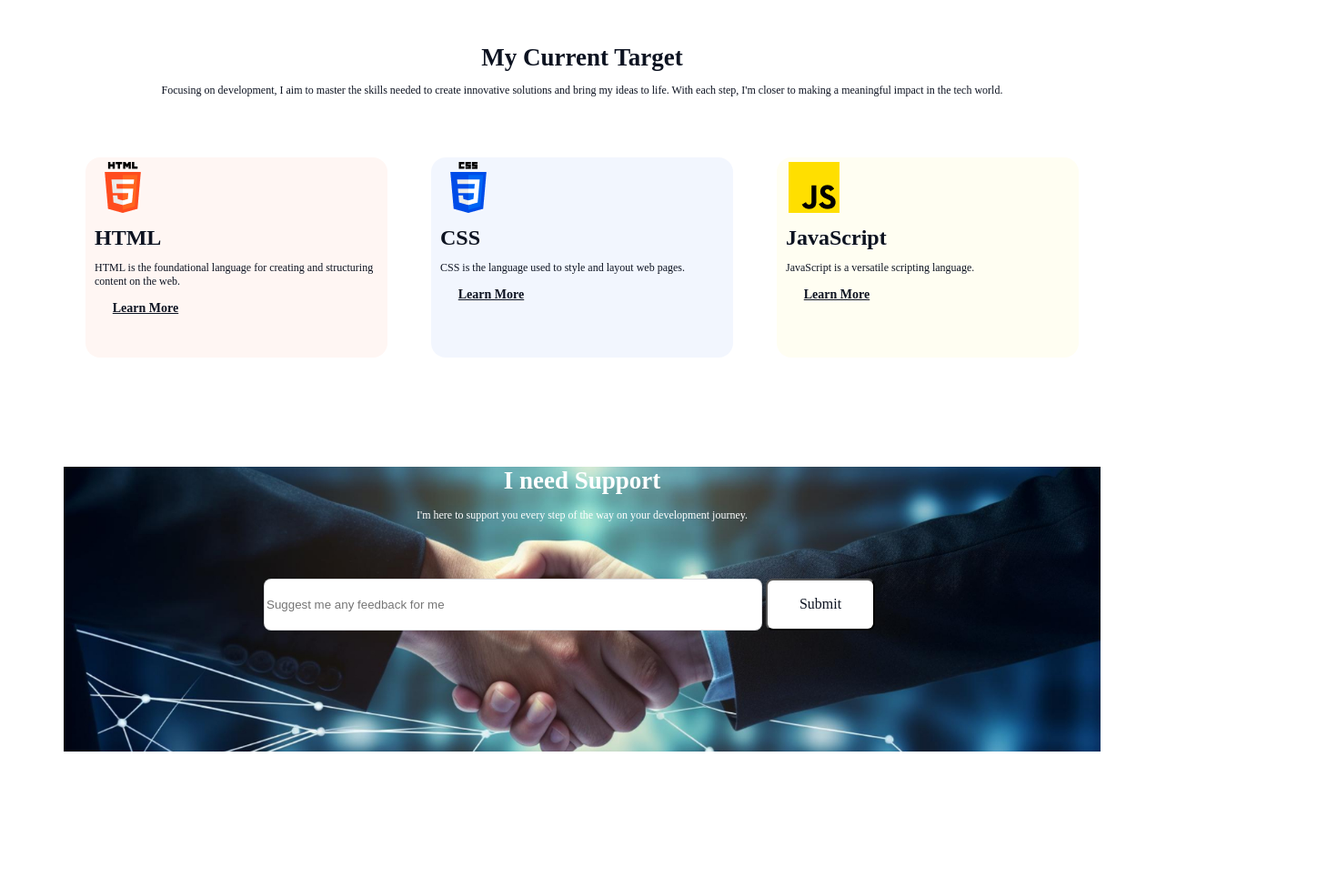
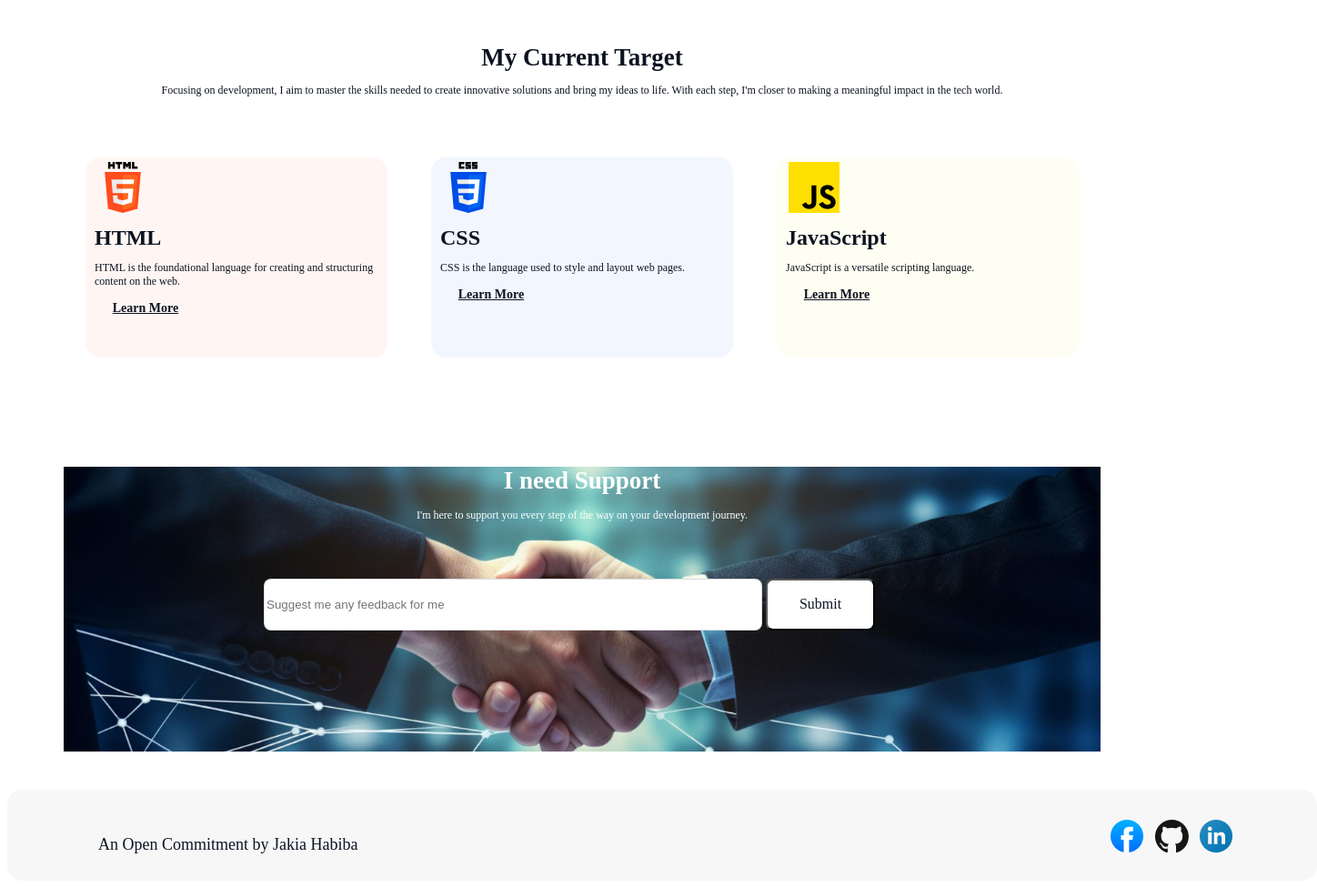
Before and after one commit to jakia075/Assingment-1, a plain HTML site: page index.html in a window 1280 px wide. Shown: the part 2886-3862 px from the top of the page at 91% size, 1448 px wide, since content can reach past the window. Before the commit the page ends 3720 px from the top, so only its background shows below. Drawn offline with Linux system fonts and the light colour scheme; a web font is replaced by a local one.

Commit message:
added fotter2 items

```diff
--- a/index.html
+++ b/index.html
@@ -81,8 +81,7 @@
             </div>
         </div>
         </section>
-    </main>
-    <footer>
+
         <section id="footer">
             <h5 class="h5">I need Support</h5>
             <p class="p5">I'm here to support you every step of the way on your development journey.</p>
@@ -97,6 +96,17 @@
                 </form>
             </div>
         </section>
+    </main>
+    <footer>
+        <section class="footer1">
+
+            <h6 class="h6">An Open Commitment by Jakia Habiba</h6>
+            <div class="footer2">
+                <img class="img7" src="./assets/facebook.png">
+                <img class="img8" src="./assets/github.png">
+                <img class="img9" src="./assets/linkedin-icon 1.png">
+            </div>
+        </section>
     </footer>
 
 </body>
--- a/styles/styles.css
+++ b/styles/styles.css
@@ -1,6 +1,8 @@
 @import url('https://fonts.googleapis.com/css2?family=Azeret+Mono:ital,wght@0,100..900;1,100..900&family=Merriweather:ital,wght@0,300;0,400;0,700;0,900;1,300;1,400;1,700;1,900&family=Open+Sans:ital,wght@0,300..800;1,300..800&display=swap');
 
-
+html{
+    scroll-behavior: smooth;
+}
 
 
 /* banner container */
@@ -511,6 +513,37 @@ font-size: 16px;
 font-weight: 500;
 cursor: pointer;
 }
+.footer1{
+    width: 1440px;
+height: 100px;
+border-radius: 16px;
+
+background: rgba(13, 19, 33, 0.03);
+margin:0 auto;
+
+}
+
+ .footer1 .h6{
+    color: rgb(13, 19, 33);
+font-family: Azeret Mono;
+font-size: 18px;
+font-weight: 500;
+text-align:left;
+padding-top: 50px;
+padding-left: 100px;
+
+}
+.footer1 .footer2{
+    width: 160px;
+    height: 40;
+display: flex;
+flex-direction: row;
+justify-content:space-evenly;
+align-items: center;
+margin-top: -80px;
+padding-left: 1200px;
+}
+
 
 
 
```
